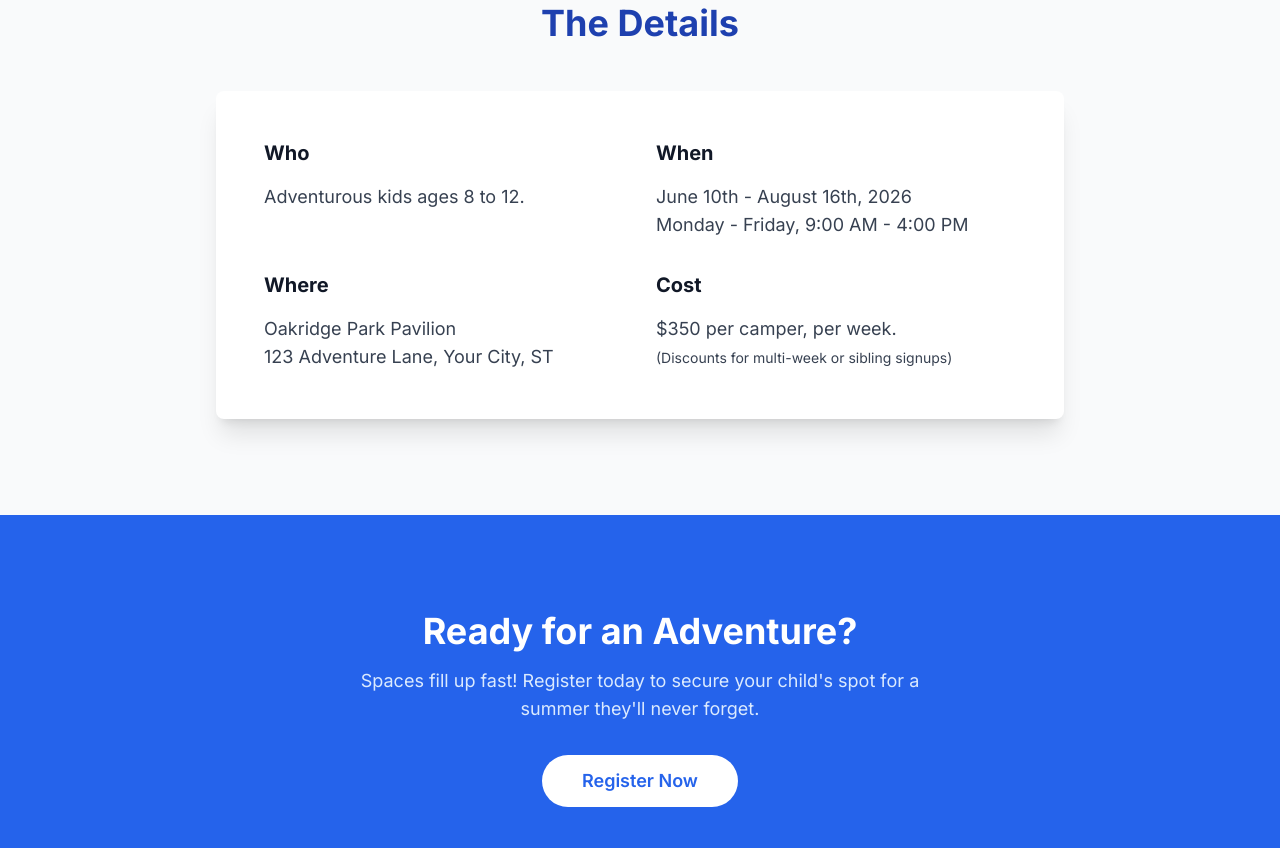
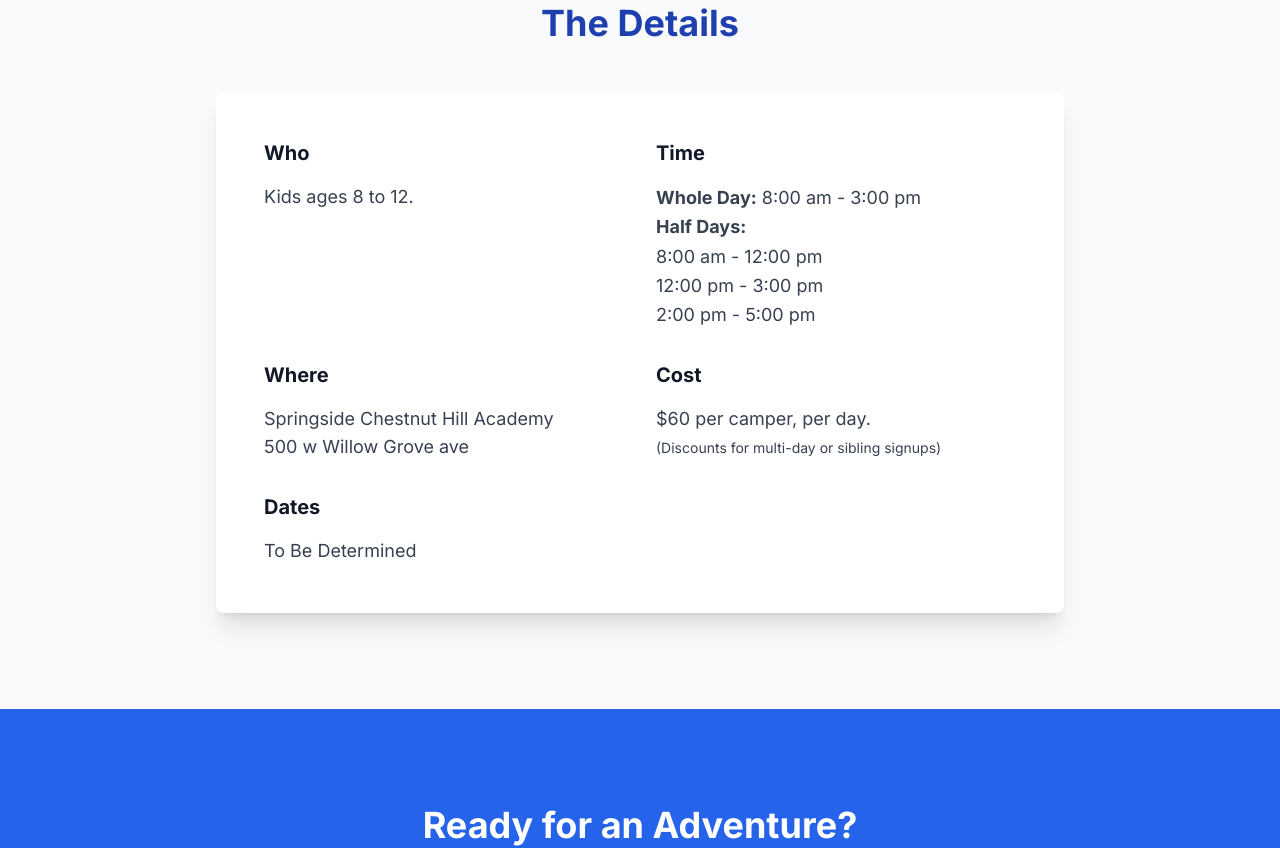
Before and after one commit to dgary-tech/DH-Sports-Camp, a plain HTML site: page index.html in a window 1280 px wide. Shown: the part 1726-2574 px from the top of the page. Drawn offline with nearby package versions, Linux system fonts and the light colour scheme.

Commit message:
Update index.html

```diff
--- a/index.html
+++ b/index.html
@@ -58,7 +58,7 @@
             <div class="absolute inset-0 bg-black opacity-40"></div>
 
             <div class="relative z-10 text-center p-4">
-                <h1 class="text-4xl md:text-6xl font-black text-shadow">Get in the Game This Summer</h1>
+                <h1 class="text-4xl md:text-6xl font-black text-shadow">Get Ready for Fun and Games</h1>
                 <p class="text-xl md:text-2xl mt-4 font-light text-shadow">The ultimate sports day camp for active kids ages 8-12.</p>
                 <a href="#register" class="mt-8 inline-block bg-orange-500 text-white px-8 py-3 rounded-full text-lg font-semibold hover:bg-orange-600 transition duration-300">
                     Sign Up Today
@@ -131,19 +131,29 @@
                     <div class="grid grid-cols-1 md:grid-cols-2 gap-8">
                         <div>
                             <h3 class="text-xl font-bold text-gray-900 mb-4">Who</h3>
-                            <p class="text-lg text-gray-700">Adventurous kids ages 8 to 12.</p>
+                            <p class="text-lg text-gray-700">Kids ages 8 to 12.</p>
                         </div>
                         <div>
-                            <h3 class="text-xl font-bold text-gray-900 mb-4">When</h3>
-                            <p class="text-lg text-gray-700">June 10th - August 16th, 2026<br>Monday - Friday, 9:00 AM - 4:00 PM</p>
+                            <h3 class="text-xl font-bold text-gray-900 mb-4">Time</h3>
+                            <p class="text-lg text-gray-700 leading-relaxed">
+                                <strong>Whole Day:</strong> 8:00 am - 3:00 pm<br>
+                                <strong>Half Days:</strong><br>
+                                8:00 am - 12:00 pm<br>
+                                12:00 pm - 3:00 pm<br>
+                                2:00 pm - 5:00 pm
+                            </p>
                         </div>
                         <div>
                             <h3 class="text-xl font-bold text-gray-900 mb-4">Where</h3>
-                            <p class="text-lg text-gray-700">Oakridge Park Pavilion<br>123 Adventure Lane, Your City, ST</p>
+                            <p class="text-lg text-gray-700">Springside Chestnut Hill Academy<br>500 w Willow Grove ave</p>
                         </div>
                         <div>
                             <h3 class="text-xl font-bold text-gray-900 mb-4">Cost</h3>
-                            <p class="text-lg text-gray-700">$350 per camper, per week.<br><span class="text-sm">(Discounts for multi-week or sibling signups)</span></p>
+                            <p class="text-lg text-gray-700">$60 per camper, per day.<br><span class="text-sm">(Discounts for multi-day or sibling signups)</span></p>
+                        </div>
+                        <div>
+                            <h3 class="text-xl font-bold text-gray-900 mb-4">Dates</h3>
+                            <p class="text-lg text-gray-700">To Be Determined</p>
                         </div>
                     </div>
                 </div>
@@ -169,7 +179,7 @@
     <footer class="bg-gray-800 text-gray-400 py-12">
         <div class="container mx-auto px-6 text-center">
             <p class="font-semibold text-lg text-white mb-2">DH Sports Camp</p>
-            <p class="mb-4">123 Adventure Lane, Your City, ST</p>
+            <p class="mb-4">500 w Willow Grove ave</p>
             <p class="mb-4">
                 <a href="mailto:info@dhsportscamp.com" class="hover:text-white">info@dhsportscamp.com</a> |
                 <a href="tel:555-123-4567" class="hover:text-white">(555) 123-4567</a>
```
